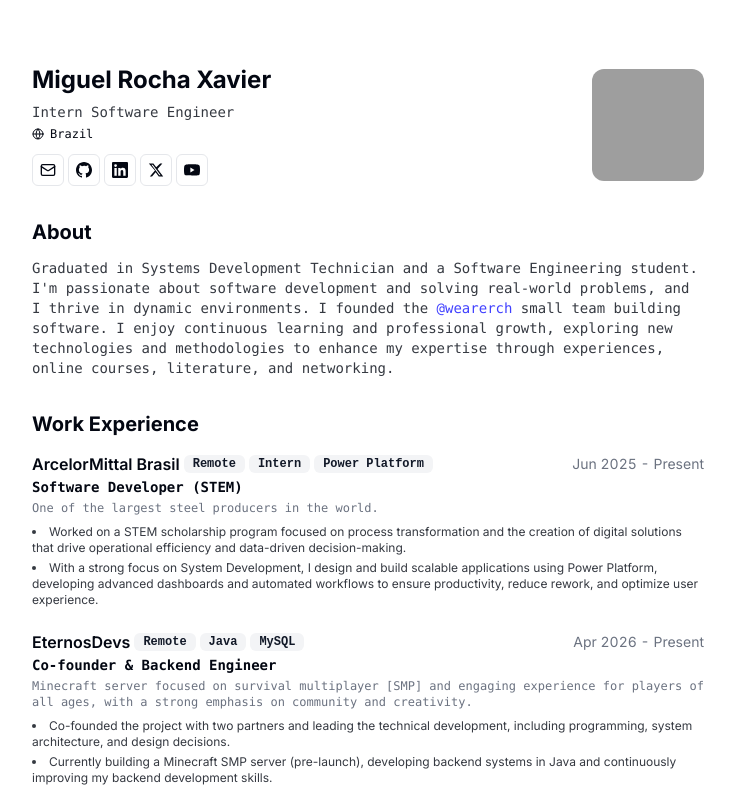
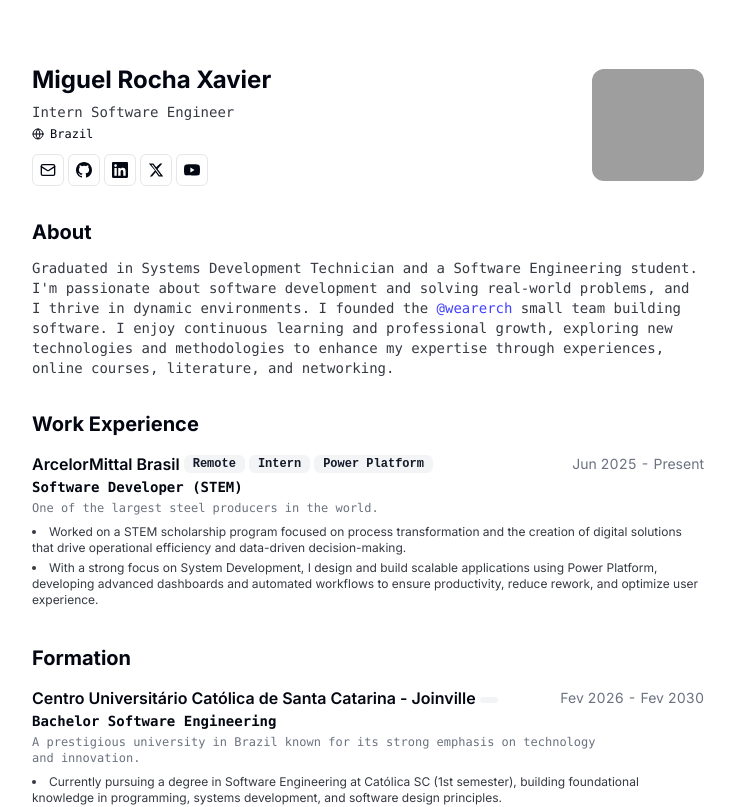
Before and after one commit to miguelrcha/miguelrcha.dev, a Next.js app: page / in a window 1280 px wide. Shown: the top 807 px of the page, without its empty margins (272-1007 px from the left). Built offline with nearby package versions, Linux system fonts and the light colour scheme; grey boxes are pictures that could not be loaded.

Commit message:
docs: remove eternosDevs experience on page.tsx

```diff
--- a/src/app/page.tsx
+++ b/src/app/page.tsx
@@ -72,18 +72,6 @@
       "With a strong focus on System Development, I design and build scalable applications using Power Platform, developing advanced dashboards and automated workflows to ensure productivity, reduce rework, and optimize user experience.",
     ],
   },
-  {
-    company: "EternosDevs",
-    companyUrl: "",
-    companyDescription: "Minecraft server focused on survival multiplayer [SMP] and engaging experience for players of all ages, with a strong emphasis on community and creativity.",
-    role: "Co-founder & Backend Engineer",
-    period: "Apr 2026 - Present",
-    tags: ["Remote", "Java", "MySQL" ],
-    bullets: [
-      "Co-founded the project with two partners and leading the technical development, including programming, system architecture, and design decisions.",
-      "Currently building a Minecraft SMP server (pre-launch), developing backend systems in Java and continuously improving my backend development skills."
-    ],
-  }
 
 ];
 
```
